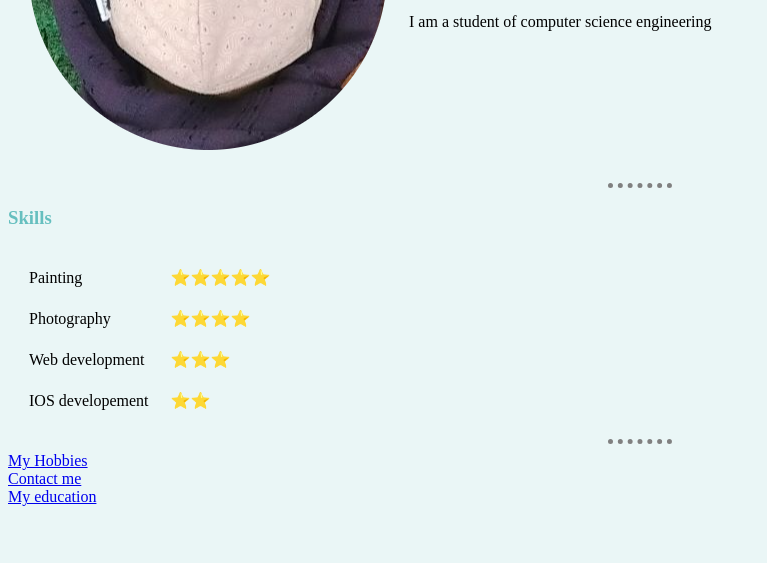
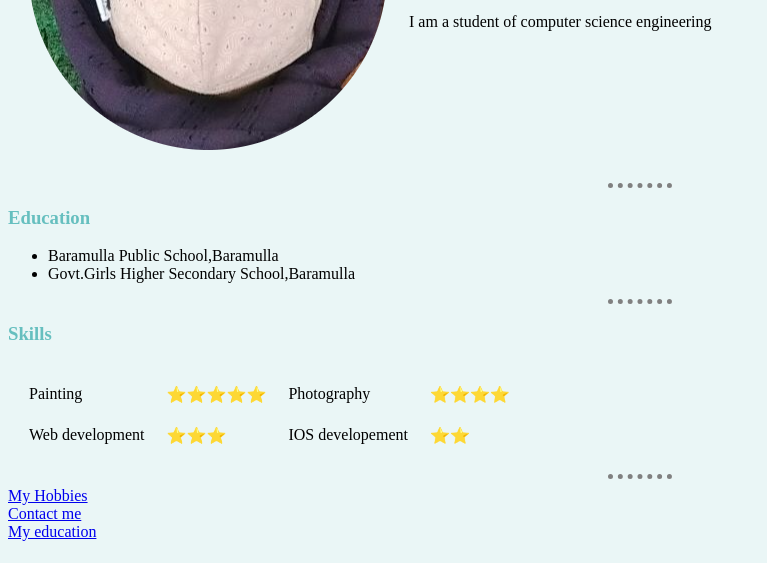
Before and after one commit to Shabihnazir/cv, a plain HTML site: page index.html in a window 1280 px wide. Shown: the part 237-800 px from the top of the page, without its empty margins (0-767 px from the left). Drawn offline with Linux system fonts and the light colour scheme.

Commit message:
Update index.html

```diff
--- a/index.html
+++ b/index.html
@@ -18,22 +18,24 @@
       </td>
     </tr>
   </table>
+  <hr>
+  <h3>Education</h3>
+  <ul>
+    <li>Baramulla Public School,Baramulla  </li>
+    <li>Govt.Girls Higher Secondary School,Baramulla</li>
+  </ul>
   <HR />
   <h3>Skills</h3>
   <table cellspacing="20">
     <tr>
       <td>Painting  </td>
       <td>⭐⭐⭐⭐⭐  </td>
-    </tr>
-    <tr>
       <td>Photography</td>
       <td>⭐⭐⭐⭐</td>
     </tr>
     <tr>
       <td>Web development</td>
       <td>⭐⭐⭐  </td>
-    </tr>
-    <tr>
       <td>IOS developement  </td>
       <td>⭐⭐  </td>
     </tr>
```
